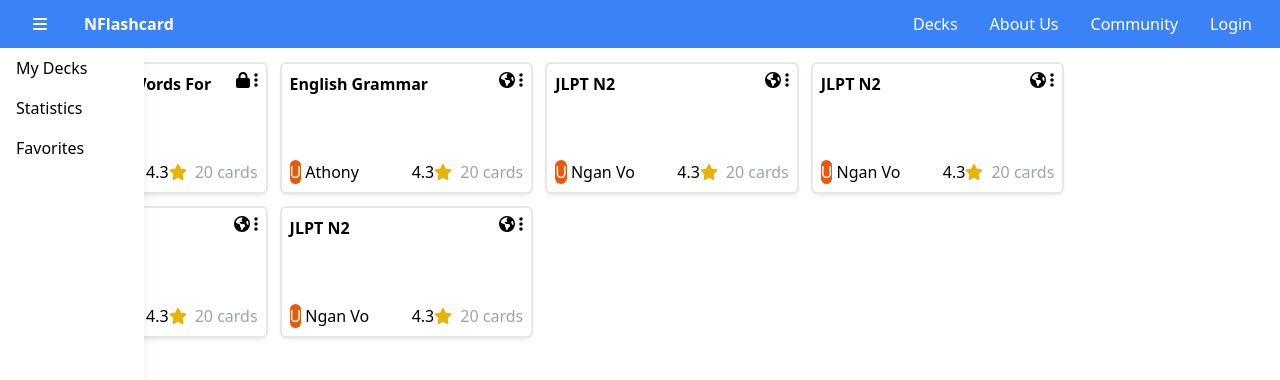
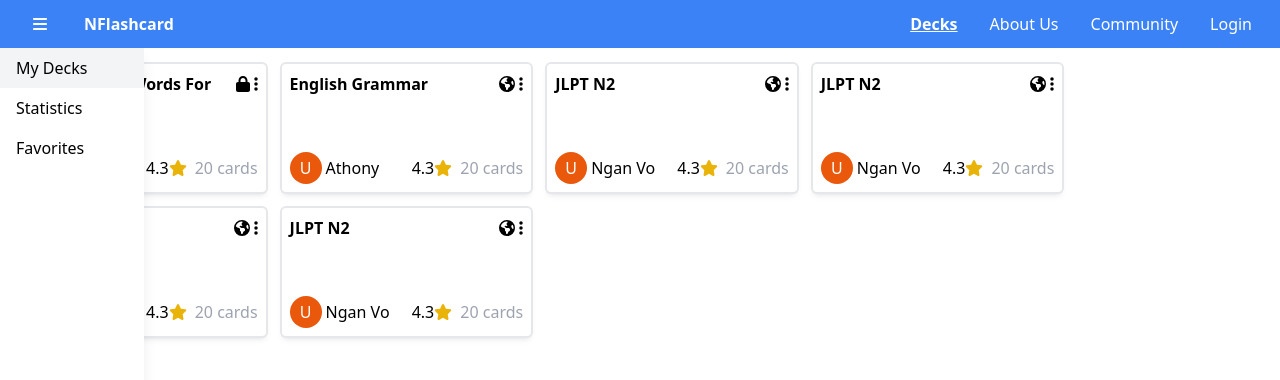
Before and after one commit to nganspoko012/nflashcard-client, a React (Create React App) app: page /decks in a window 1280 px wide. Both pictures are taken after a click on the button 40 px from the left and 24 px from the top of the page. Shown: the top 380 px of the page. Built offline with nearby package versions, Linux system fonts and the light colour scheme.

Commit message:
Add deck options

```diff
--- a/package.json
+++ b/package.json
@@ -7,6 +7,7 @@
     "@fortawesome/fontawesome-svg-core": "^1.3.0",
     "@fortawesome/free-solid-svg-icons": "^6.0.0",
     "@fortawesome/react-fontawesome": "^0.1.17",
+    "@headlessui/react": "^1.5.0",
     "@testing-library/jest-dom": "^5.16.2",
     "@testing-library/react": "^12.1.3",
     "@testing-library/user-event": "^13.5.0",
--- a/src/components/decks/Deck.js
+++ b/src/components/decks/Deck.js
@@ -7,11 +7,12 @@ import {
 } from "@fortawesome/free-solid-svg-icons";
 import Avatar from "../ui/Avatar";
 import Card from "../ui/Card";
+import DeckMenu from "./DeckMenu";
 import { useState } from "react";
-import DeckOptionsOverlay from "./DeckOptionsOverlay";
+import Modal from "../ui/Modal";
 
 const Deck = (props) => {
-  const [isShowingOverlay, setIsShowingOverlay] = useState(false);
+  const [isShowDeleteModal, setIsShowDeleteModal] = useState(false);
   //private scope
   let scopeIcon = faLock;
   if (props.scope === "public") {
@@ -22,14 +23,15 @@ const Deck = (props) => {
       <div className="flex flex-nowrap">
         <h3 className="font-bold w-10/12">{props.title}</h3>
         {/* For Overlay options */}
-        <div className="relative ml-auto flex flex-nowrap gap-1">
-          <FontAwesomeIcon icon={scopeIcon} className="w-4" />
-          <FontAwesomeIcon
-            icon={faEllipsisVertical}
-            className="w-4"
-            onClick={() => setIsShowingOverlay(!isShowingOverlay)}
-          />
-          {isShowingOverlay && <DeckOptionsOverlay />}
+        <div className="relative ml-auto flex flex-nowrap gap-1 self-start">
+          <div>
+            <FontAwesomeIcon icon={scopeIcon} className="w-4" />
+          </div>
+          <div>
+            <DeckMenu onDelete={() => setIsShowDeleteModal(true)}>
+              <FontAwesomeIcon icon={faEllipsisVertical} className="w-4" />
+            </DeckMenu>
+          </div>
         </div>
       </div>
       <div className="flex flex-nowrap mt-auto items-center gap-1">
@@ -55,6 +57,15 @@ const Deck = (props) => {
           </div>
         )}
       </div>
+      {isShowDeleteModal && (
+        <Modal
+          isOpen={isShowDeleteModal}
+          setIsOpen={setIsShowDeleteModal}
+          title="Do you want to delete this deck?"
+          description="When delete a deck you can't track your progress in that deck anymore."
+          onConfirm={() => {}}
+        />
+      )}
     </Card>
   );
 };
--- /dev/null
+++ b/src/components/decks/DeckMenu.js
@@ -0,0 +1,54 @@
+import { Fragment } from "react";
+import { Menu, Transition } from "@headlessui/react";
+import { faPlus, faEye, faTrashCan } from "@fortawesome/free-solid-svg-icons";
+import { FontAwesomeIcon } from "@fortawesome/react-fontawesome";
+const options = [
+  { text: "Add Flashcard", icon: faPlus, onClick: () => {} },
+  { text: "View Detail", icon: faEye, onClick: () => {} },
+  { text: "Delete Deck", icon: faTrashCan, onClick: () => {} },
+];
+
+const DeckMenu = (props) => {
+  let deleteOption = options.find((option) => option.text === "Delete Deck");
+  deleteOption.onClick = () => props.onDelete();
+  console.log(options);
+  return (
+    <Menu>
+      <Menu.Button className="hover:text-white hover:bg-blue-500 cursor-pointer">
+        {props.children}
+      </Menu.Button>
+
+      <Transition
+        as={Fragment}
+        enter="transition ease-out duration-100"
+        enterFrom="transform opacity-0 scale-95"
+        enterTo="transform opacity-100 scale-100"
+        leave="transition ease-in duration-75"
+        leaveFrom="transform opacity-100 scale-100"
+        leaveTo="transform opacity-0 scale-95"
+      >
+        <Menu.Items className="absolute right-0 w-56 mt-2 origin-top-right flex flex-col bg-white divide-y divide-gray-100 rounded shadow-lg ring-1 ring-black ring-opacity-5">
+          <div className="px-1 py-1">
+            {options.map((option) => (
+              <Menu.Item key={option.text}>
+                {({ active }) => (
+                  <button
+                    className={`${
+                      active ? "bg-blue-500 text-white" : ""
+                    } block flex rounded-md items-center w-full px-2 py-2 gap-2 text-sm`}
+                    onClick={option.onClick}
+                  >
+                    <FontAwesomeIcon icon={option.icon} />
+                    {option.text}
+                  </button>
+                )}
+              </Menu.Item>
+            ))}
+          </div>
+        </Menu.Items>
+      </Transition>
+    </Menu>
+  );
+};
+
+export default DeckMenu;
--- a/src/components/decks/DeckOptionsOverlay.js
+++ /dev/null
@@ -1,15 +0,0 @@
-const options = ["Add Flashcard", "View Detail", "Delete Deck"];
-
-const DeckOptionsOverlay = (props) => {
-  return (
-    <ul className="absolute rounded top-4 left-4 z-10 shadow-md bg-white w-48 h-fit">
-      {options.map((option) => (
-        <li className="hover:bg-gray-200 cursor-pointer" key={option}>
-          {option}
-        </li>
-      ))}
-    </ul>
-  );
-};
-
-export default DeckOptionsOverlay;
--- a/src/components/decks/DecksList.js
+++ b/src/components/decks/DecksList.js
@@ -73,7 +73,7 @@ const DecksList = (props) => {
   return (
     <ul className="flex flex-wrap w-full gap-4">
       {DUMMY_DECKS.map((deck) => (
-        <li className="w-full md:w-1/5" key={deck.id}>
+        <li className="w-full md:w-1/5 shrink-0" key={deck.id}>
           <Deck {...deck} type="community" />
         </li>
       ))}
--- a/src/components/layout/Logo.js
+++ b/src/components/layout/Logo.js
@@ -2,7 +2,7 @@ import NavItem from "./NavItem";
 
 const Logo = (props) => {
   return (
-    <NavItem to="/" className="font-bold hidden md:block mr-auto">
+    <NavItem to="/" isActivable={false} isLogo={true}>
       {props.children}
     </NavItem>
   );
--- a/src/components/layout/MainNav.js
+++ b/src/components/layout/MainNav.js
@@ -9,10 +9,18 @@ const MainNav = (props) => {
         <ul className="z-10 md:fixed flex flex-col md:flex-row flex-wrap md:px-4 md:gap-x-2 md:gap-y-0 justify-start md:justify-end w-full bg-blue-500">
           <Bars onToggleBars={props.onToggleBars} />
           <Logo>NFlashcard</Logo>
-          <NavItem to="/decks">Decks</NavItem>
-          <NavItem to="/about-us">About Us</NavItem>
-          <NavItem to="/community">Community</NavItem>
-          <NavItem to="/login">Login</NavItem>
+          <NavItem isActivable={true} to="/decks">
+            Decks
+          </NavItem>
+          <NavItem isActivable={true} to="/about-us">
+            About Us
+          </NavItem>
+          <NavItem isActivable={true} to="/community">
+            Community
+          </NavItem>
+          <NavItem isActivable={true} to="/login">
+            Login
+          </NavItem>
         </ul>
       </nav>
     </header>
--- a/src/components/layout/NavItem.js
+++ b/src/components/layout/NavItem.js
@@ -1,17 +1,30 @@
-import { Link } from "react-router-dom";
+import { NavLink } from "react-router-dom";
 
 const NavItem = (props) => {
-  let className = `text-white text-center cursor-pointer hover:bg-blue-800 h-auto p-3 ${
+  // Main Navigation Items
+  let className = `text-white text-center cursor-pointer hover:bg-blue-800 h-auto p-3 block w-full h-full ${
     props.className ? props.className : ""
   }`;
+  let activeClassName = " underline font-bold ";
+  // Sub Navigations Items
   if (props.type === "subnav") {
-    className = `hover:bg-gray-200 px-4 py-2 ${
+    className = `hover:bg-gray-100 block w-full h-full px-4 py-2 ${
       props.className ? props.className : ""
     }`;
+    activeClassName = " bg-gray-100 block";
   }
   return (
-    <li className={className}>
-      <Link to={props.to || "/"}>{props.children}</Link>
+    <li className={props.isLogo ? "font-bold hidden md:block mr-auto" : ""}>
+      <NavLink
+        className={({ isActive }) =>
+          isActive && props.isActivable
+            ? className + activeClassName
+            : className
+        }
+        to={props.to || "/"}
+      >
+        {props.children}
+      </NavLink>
     </li>
   );
 };
--- a/src/components/layout/SubNav.js
+++ b/src/components/layout/SubNav.js
@@ -2,15 +2,15 @@ import NavItem from "./NavItem";
 
 const SubNav = () => {
   return (
-    <nav className="fixed top-12 w-36 h-full bg-white shadow-lg z-10">
+    <nav className="fixed top-12 w-36 h-full bg-white shadow-lg z-10 divide-y divide-gray-100">
       <ul>
-        <NavItem to="/decks" type="subnav">
+        <NavItem to="/decks" type="subnav" isActivable={true}>
           My Decks
         </NavItem>
-        <NavItem to="/decks" type="subnav">
+        <NavItem to="/statistics" type="subnav" isActivable={true}>
           Statistics
         </NavItem>
-        <NavItem to="/decks" type="subnav">
+        <NavItem to="/favorites" type="subnav" isActivable={true}>
           Favorites
         </NavItem>
       </ul>
--- a/src/components/ui/Avatar.js
+++ b/src/components/ui/Avatar.js
@@ -1,7 +1,7 @@
 const Avatar = ({ width = 8, imgSrc, name = "User" }) => {
   return (
     <div
-      className={`rounded-full text-white text-center leading-${width} w-${width} h-${width}  bg-orange-600`}
+      className={`rounded-full text-white text-center leading-8 w-8 h-8 bg-orange-600`}
     >
       {imgSrc ? <img src={imgSrc} alt="" /> : <span>{name.charAt(0)}</span>}
     </div>
--- /dev/null
+++ b/src/components/ui/Modal.js
@@ -0,0 +1,36 @@
+import { Dialog } from "@headlessui/react";
+
+const Modal = (props) => {
+  return (
+    <Dialog
+      className="fixed inset-0 z-10 overflow-y-auto bg-gray-200/50"
+      open={props.isOpen}
+      onClose={() => props.setIsOpen(false)}
+    >
+      <Dialog.Overlay />
+
+      {/* This element is to trick the browser into centering the modal contents. */}
+      <div className="w-full max-w-md p-6 m-auto mt-24 overflow-hidden text-left align-middle transition-all transform bg-white opacity-100 shadow-xl rounded-2xl">
+        <Dialog.Title as="h3" className="text lg font-medium text-gray-900">
+          {props.title}
+        </Dialog.Title>
+        <Dialog.Description as="div" className="mt-2 text-sm-text-gray-500">
+          {props.description}
+        </Dialog.Description>
+        <div className="flex gap-2 mt-4">
+          <button
+            className="inline-flex justify-center px-4 py-2 text-sm font-medium text-blue-900 bg-blue-100
+                        border border-transparent rounded-md hover:bg-blue-200 focus:outline-none
+                        focus-visible:ring-2 focus-visible:ring-offset-2 focus-visible:ring-blue-500"
+            onClick={props.onConfirm}
+          >
+            Confirm
+          </button>
+          <button onClick={() => props.setIsOpen(false)}>Close</button>
+        </div>
+      </div>
+    </Dialog>
+  );
+};
+
+export default Modal;
```
Also changed, not shown: 1 other file (tests, documents, lock files or other folders).
